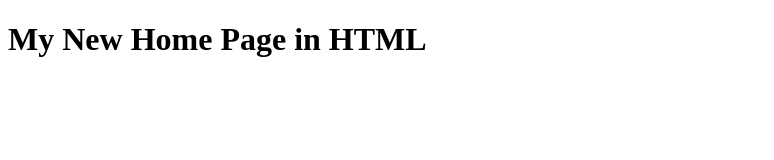
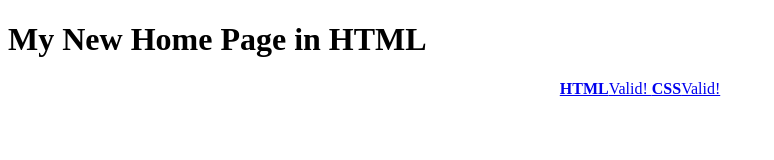
Before and after one commit to Fkoikoi/website, a plain HTML site: page index.html in a window 1280 px wide. Shown: the whole page, without its empty margins (0-774 px from the left). Drawn offline with Linux system fonts and the light colour scheme.

Commit message:
Add files via upload

```diff
--- a/index.html
+++ b/index.html
@@ -9,5 +9,16 @@
 <h1> My New Home Page in HTML</h1>
 <!-- content ends below here -->
 
+<footer style="text-align:center">
+<a href="http://validator.w3.org/check/referer">
+    <a href="https://jigsaw.w3.org/css-validator/">
+    <strong>HTML</strong>Valid!
+     <strong>CSS</strong>Valid!
+    </a>
+    </footer>
+</a>
+<footer style=""
+</footer>
+
 </body>
 </html>
```
